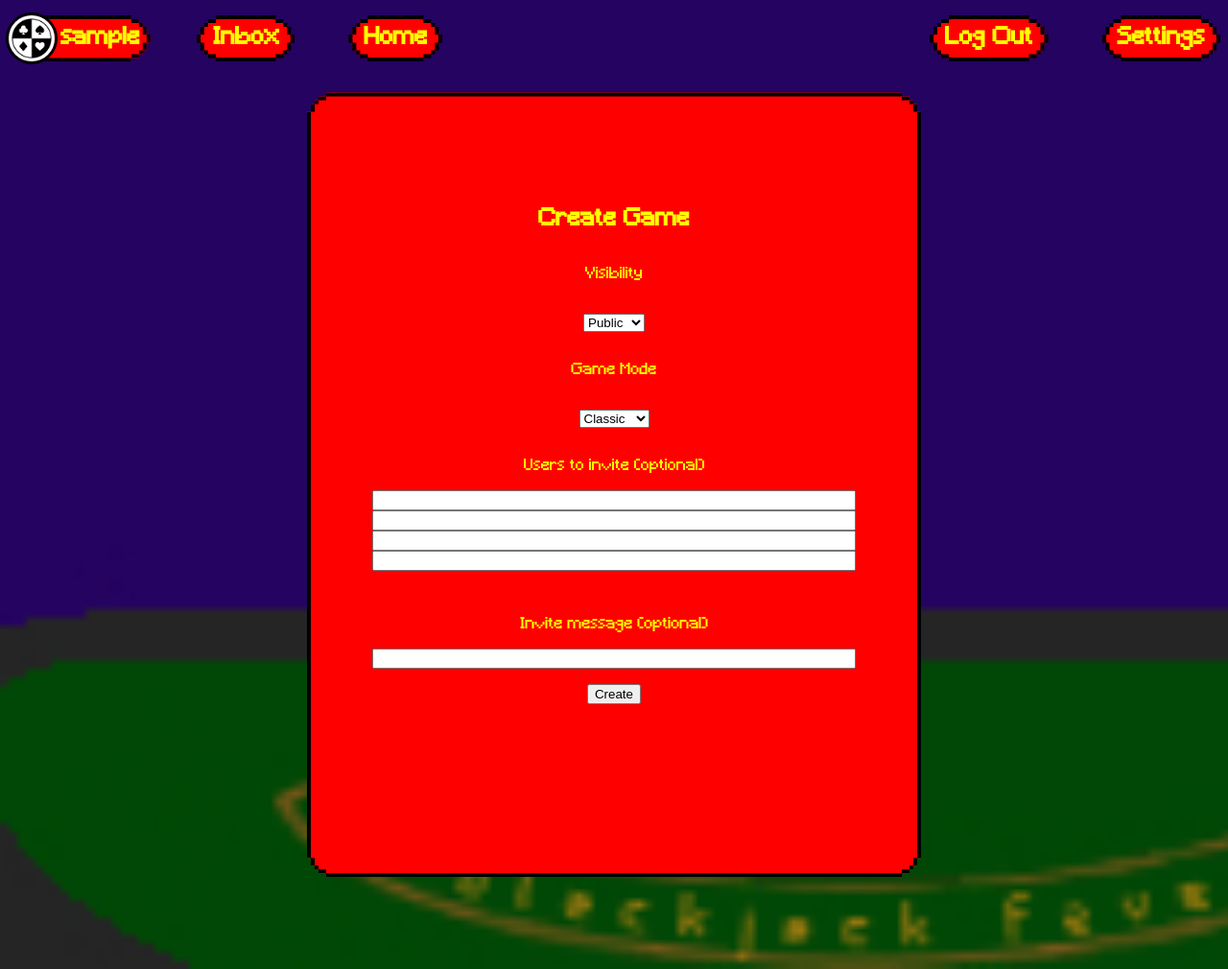
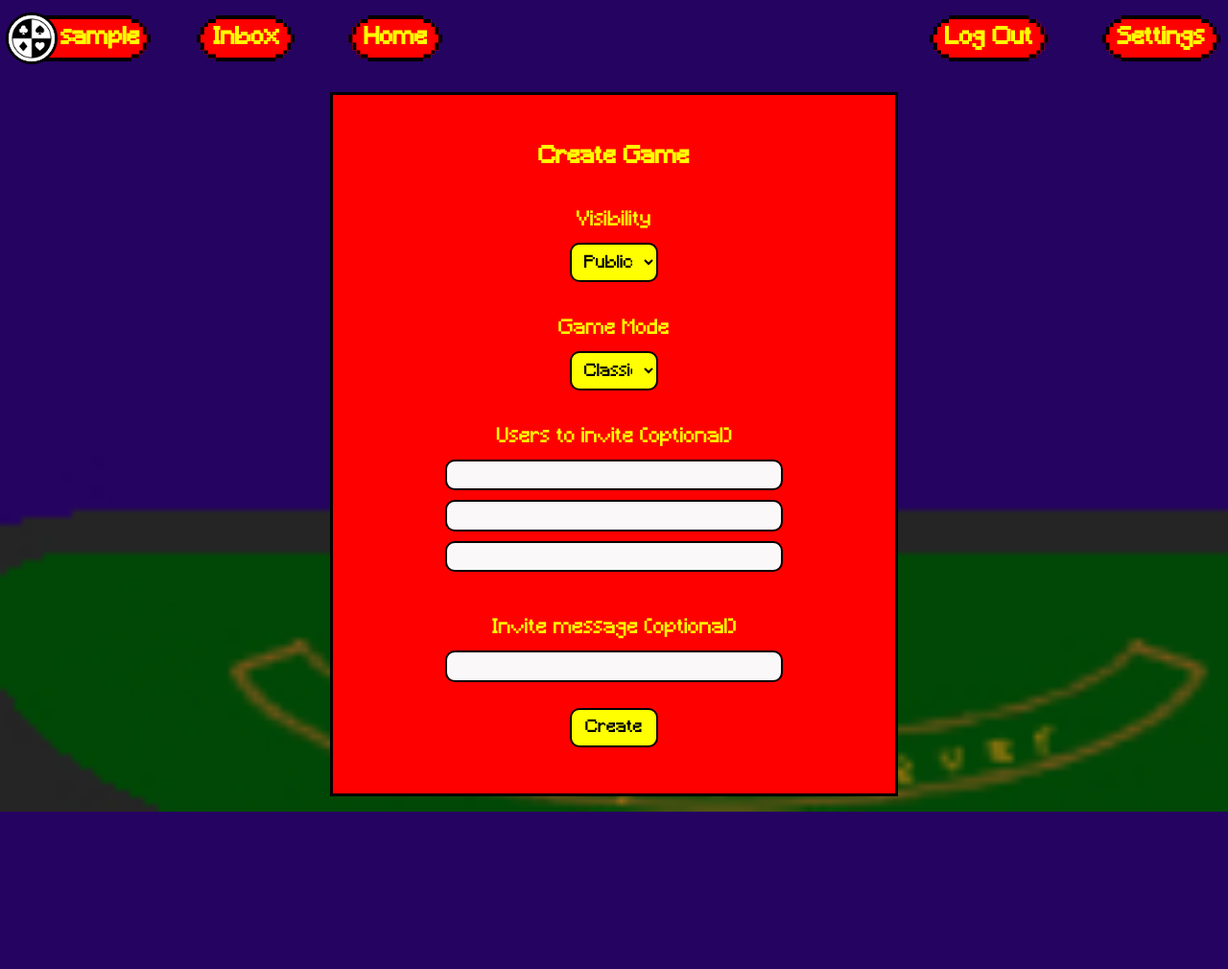
Before and after one commit to JP0-5/software-project-T7, a Flask app: page /create in a window 1280 px wide. Shown: the whole page at 96% size. After the commit the page ends 846 px from the top, so only its background shows below. Run offline with Flask 3, Linux system fonts and the light colour scheme; the visitor is signed in with stand-in values (Sample User, id 1).

Commit message:
redesign webpages and add account settings features

```diff
--- a/src/app.py
+++ b/src/app.py
@@ -6,8 +6,8 @@
 # Required to set up gevent
 from gevent import monkey
 monkey.patch_all()
-
-from flask import Flask, render_template, request, session, g, redirect, url_for
+import os
+from flask import Flask,flash,request, render_template, request, session, g, redirect, url_for
 from flask_socketio import SocketIO, join_room, disconnect
 from flask_session import Session
 from werkzeug.security import generate_password_hash, check_password_hash
@@ -17,8 +17,15 @@ from gevent.lock import BoundedSemaphore
 from random import randint
 from database import *
 from forms import *
+from werkzeug.utils import secure_filename
+
+
+UPLOAD_FOLDER = 'software-project-T7/src/static'
+ALLOWED_EXTENSIONS = {'txt', 'pdf', 'png', 'jpg', 'jpeg', 'gif'}
+
 
 app = Flask(__name__)
+app.config['UPLOAD_FOLDER'] = UPLOAD_FOLDER
 app.config['SECRET_KEY'] = "this-is-my-secret-key"
 app.config["SESSION_TYPE"] = "filesystem"
 app.teardown_appcontext(close_db)
@@ -155,9 +162,10 @@ def sign_up():
             form.passwordRepeat.data = ''
 
         else:
-            db.execute('''INSERT INTO users(user, password) VALUES (?, ?); ''',(user_id, generate_password_hash(password)))
+            db.execute('''INSERT INTO users(user, password, picture) VALUES (?, ?, ?); ''',(user_id, generate_password_hash(password),'logo.jpg'))
             db.commit()
             session.clear()
+            session['profile_picture']='logo.jpg'
             session["username"]=user_id
             next_page=request.args.get('next')
             if not next_page:
@@ -178,7 +186,7 @@ def log_in():
         if user is None:
             form.user_id.errors.append('No such username!')
         elif not check_password_hash(user['password'],password):
-            form.login_password.errors.append('Incorrect password!')
+            form.password.errors.append('Incorrect password!')
         else:
             session.clear()
             session["username"]=user_id
@@ -309,12 +317,54 @@ def play(game_id):
 
     return render_template("play.html", game_id=game_id, messages=messages, title="BlackJack Fever")
 
-@app.route("/account_settings")
+@app.route("/account_settings",methods=['GET','POST'])
 def account_settings():
     form=accountForm()
-    form.user_id.data=session['username']
-    form.password.data="********"
-    return render_template("account_settings.html", title = "My Account",form=form,script=[url_for("static", filename="account_settings.js")])
+    formTwo=pictureForm()
+    formThree=uploadForm()
+    if request.method == 'POST' and formThree.upload.data:
+        if 'file' not in request.files:
+                flash('No file part')
+                return redirect(request.url)
+        file = request.files['file']
+            # If the user does not select a file, the browser submits an
+            # empty file without a filename.
+        if file.filename == '':
+                flash('No selected file')
+                return redirect(request.url)
+        if file and allowed_file(file.filename):
+                filename = secure_filename(file.filename)
+                file.save(os.path.join(app.config['UPLOAD_FOLDER'], filename))
+                session['profile_picture']=filename
+                # return redirect(url_for('download_file', name=filename))
+
+
+
+    if request.method=='GET' or form.cancel.data or formTwo.submitTwo.data or formTwo.cancelTwo.data:
+        form.user_id.data=session['username']
+
+    if form.submit.data and form.validate_on_submit() :
+        db = get_db()
+        user_data = db.execute('''SELECT * FROM users WHERE user = ?;''', (session['username'],)).fetchone()
+        if form.user_id.data != session['username']:
+
+            db.execute('''UPDATE users SET user=? WHERE user = ?;''',(form.user_id.data,session['username']),)
+            db.commit()
+            session['username']=form.user_id.data
+        if form.old_password.data !='' and form.new_password.data !='':
+            if  check_password_hash(user_data["password"],form.old_password.data):
+
+                db.execute('''UPDATE users SET password=? WHERE user = ?;''',(generate_password_hash(form.new_password.data),session['username']),)
+                db.commit()
+                session.clear()
+                return redirect(url_for('main'))
+            else:
+                form.old_password.errors.append('Old password is incorrect!')
+
+
+
+
+    return render_template("account_settings.html", title = "My Account",form=form,formTwo=formTwo,formThree=formThree,script=[url_for("static", filename="account_settings.js")])
 
 # SocketIO event handlers
 @socketio.on("join_request")
@@ -607,6 +657,10 @@ def game_finish():
 
         return winningPlayer        # Having this here for now
 
+def allowed_file(filename):
+    return '.' in filename and \
+           filename.rsplit('.', 1)[1].lower() in ALLOWED_EXTENSIONS
+
 # Run the server locally
 if __name__ == "__main__":
     # On a restart of the development server, mark all players as disconnected
--- a/src/forms.py
+++ b/src/forms.py
@@ -1,6 +1,6 @@
 from flask_wtf import FlaskForm
 from wtforms import SelectField,StringField,PasswordField,IntegerField,SubmitField,DecimalField,TextAreaField,validators,BooleanField,RadioField,FieldList
-from wtforms.validators import InputRequired, EqualTo, NumberRange,optional,DataRequired
+from wtforms.validators import Optional,InputRequired, EqualTo, NumberRange,optional,DataRequired
 
 class RegistrationForm(FlaskForm):
     user_id = StringField('Username: ', validators=
@@ -17,11 +17,10 @@ class LoginForm(FlaskForm):
     password = PasswordField('Type in a password: ', validators =
     [InputRequired(),validators.Length(min=5,max=25)])
     submit = SubmitField('Log In')
-
 class CreateGameForm(FlaskForm):
     visibility = SelectField("Visibility", choices=[(1, "Public"), (0, "Private")])
     game_mode = SelectField("Game Mode", choices=[(0, "Classic"), (1, "Modified")])
-    invites = FieldList(StringField(), "Users to invite (optional)", min_entries=4)
+    invites = FieldList(StringField(), "Users to invite (optional)", min_entries=3)
     invite_message = StringField("Invite message (optional)")
     submit = SubmitField("Create")
 
@@ -30,7 +29,18 @@ class EnterCodeForm(FlaskForm):
     submit = SubmitField("Join")
 
 class accountForm(FlaskForm):
-    user_id = StringField('Your Name: ', [InputRequired(),validators.Length(max=15)])
-    password = StringField('Your Password', validators = [InputRequired(),validators.Length(min=5,max=25)])
+    user_id = StringField('Change Name: ', [InputRequired(),validators.Length(min=5,max=15)])
+    old_password=PasswordField('Old Password: ', validators =
+    [Optional(),validators.Length(min=5,max=25)])
+    new_password=PasswordField('New Password: ', validators =
+    [Optional(),validators.Length(min=5,max=25)])
     submit = SubmitField('Save')
-    cancel=SubmitField('Cancel')
+    cancel = SubmitField('Cancel')
+
+
+class pictureForm(FlaskForm):
+    submitTwo = SubmitField('Save')
+    cancelTwo = SubmitField('Cancel')
+
+class uploadForm(FlaskForm):
+    upload=SubmitField('Upload')
--- a/src/schema.sql
+++ b/src/schema.sql
@@ -9,7 +9,8 @@ DROP TABLE IF EXISTS invites;
 
 CREATE TABLE users (
     user TEXT PRIMARY KEY NOT NULL,
-    password TEXT NOT NULL
+    password TEXT NOT NULL,
+    picture TEXT NOT NULL
 );
 
 -- Game state
--- a/src/static/account_settings.js
+++ b/src/static/account_settings.js
@@ -1,10 +1,12 @@
 function openEdit(){
+    popup=true;
     document.getElementById("change_picture_box").style.display = "flex"
     document.getElementById("change_picture_box").style.display = parseInt(    document.getElementById("change_picture_box").style.zIndex)+1
     document.getElementById("edit_picture").onclick=closeSettings
     }
 
 function closeEdit(){
+    popup=false;
     document.getElementById("change_picture_box").style.display = "none"
     document.getElementById("edit_picture").onclick=openSettings
     }
--- a/src/static/settings.js
+++ b/src/static/settings.js
@@ -1,9 +1,23 @@
+let popup = false;
+
 function openSettings(){
+     if (popup == false){
     document.getElementById("settings_box").style.display = "flex"
     document.getElementById("settings").onclick=closeSettings
-    }
+    }}
 
 function closeSettings(){
     document.getElementById("settings_box").style.display = "none"
     document.getElementById("settings").onclick=openSettings
     }
+
+document.addEventListener('keydown',keyPress)
+function keyPress(event){
+    if (event.key=='Escape' && popup==false){
+        document.getElementById("settings").click()
+    }
+    else{    popup=false;
+    document.getElementById("change_picture_box").style.display = "none"
+    document.getElementById("edit_picture").onclick=openEdit}
+
+}
--- a/src/static/styles.css
+++ b/src/static/styles.css
@@ -16,7 +16,7 @@ body{
     background-image: url('bjf bg.jpg');
     background-size: cover;
 }
-
+header{position: sticky;}
 header .reg_nav{
     background: red;
     color:yellow;
@@ -28,8 +28,6 @@ header .reg_nav{
 
     border-style: solid;
     border-color:black;
-    border-radius:2em;
-
 
     font-weight: bold;
     font-size: 1.5rem;
@@ -67,10 +65,10 @@ header .reg_nav{
     font-family: pixelated,Arial, Helvetica, sans-serif;
 }
 
-#registration,#game_creation {
+#registration,#game_creation,#enter_code {
     text-align: center;
-    width:40em;
-    padding-bottom: 10em;
+    width:37em;
+    padding-bottom: 6em;
     padding-top:6em;
     padding-left:4em;
     padding-right: 4em;
@@ -81,13 +79,16 @@ header .reg_nav{
     display: flex;
     flex-direction: column;
 
-    border-width: 2px;
-    border-radius: 10px;
+
+
     border-color: black;
     border-style: solid;
-    background-color: white;
+    color: yellow;
+    background-color: red;
     font-family: pixelated,Arial, Helvetica, sans-serif;
 }
+
+#registration p{font-size: 1.3em;}
 
 
 
@@ -155,8 +158,7 @@ color: black;}
 
 
     border-style: solid;
-    border-radius:2em;
-    border-width:0.15em;
+
     border-color:black;
 
     margin: 0 0 auto 0.7rem;
@@ -172,6 +174,7 @@ color: black;}
     left:6px;
     z-index: 2;
     border-style:solid;
+    background-color: white;
 }
 
 #account_button {
@@ -294,12 +301,13 @@ color:yellow}
     color:black;
 }
 
-#profile_img{
+.profile_img{
     height:100px;
     width:100px;
 
-    border-radius:50%
 }
+
+#profile_picture
 
 #account_settings h2{
     font-size: 1.3em;
@@ -374,16 +385,91 @@ color:yellow}
 
 
 
+#game_creation{
+    color:yellow;
+    background-color: red;
+    margin:1em auto;
+    padding-top:2em;
+    padding-bottom:2em;
+    margin-top:2em;
+    }
 
 
-#game_creation,
-#game_creation--wrapper ,
-#profile_settings,.reg_nav,
-.reg_nav--wrapper,
-#profile_settings--wrapper,#settings_content,#settings_content p,#settings_content p--wrapper,#change_picture,#change_picture--wrapper,
-#settings_content--wrapper,#account_name,
-#account_name--wrapper  {
-  z-index:1;
+#game_creation input,#enter_code input, #registration input, #profile_settings input{
+    margin:0 4em;
+    margin-bottom:10px;
+    border-radius: 10px;
+    padding:0.5em;
+    border-color:black;
+    border-style: solid;
+    border-width:2px;
+    background-color: rgb(250, 248, 248);
+}
+
+#game_creation #label,#registration #label,#profile_settings #label{margin:1em auto 0.8em;font-size: 1.3em; margin-bottom: 0.6em;}
+#game_creation #submit,#game_creation select, #enter_code #submit, #registration #submit,#profile_settings #submit,#profile_settings #cancel,
+#change_picture #submitTwo,#change_picture #cancelTwo{
+    margin:0 auto;
+    background-color: yellow;
+    font-size:1.1em;
+    width: 20%;
+    font-family: pixelated;
+    padding:0.5em;
+    border-color:black;
+    border-style: solid;
+    border-width:2px;
+    border-radius: 10px;
+
+
+}
+
+#profile_settings #submit,#profile_settings #cancel{font-size: 1.1rem;}
+#game_creation #submit, #registration #submit, #enter_code #submit {margin-top:1em;}
+
+
+#game_creation p{
+
+    margin-top:0;
+}
+
+
+#game_headers{display: flex;
+font-family: pixelated;text-align: center;
+justify-content: center;position: sticky; font-size: 1.3em; font-weight: bold;margin-top:0}
+#game_headers>p,.game_entry a,.game_entry p{width:20%}
+#game_headers>p{margin-top:0}
+
+
+
+
+#enter_code{
+    color:yellow;background-color: red;margin-top:4em;text-align: center;
+}
+
+#enter_code #submit {
+    display: inline-block;
+    margin:auto;
+    width:20%
+
+}
+
+
+
+
+
+
+#profile_settings section{width: 100%;}
+
+
+
+
+
+
+
+
+
+.pixel_border,
+.pixel_border--wrapper {
   clip-path: polygon(0px calc(100% - 20px),
     4px calc(100% - 20px),
     4px calc(100% - 12px),
@@ -422,14 +508,14 @@ color:yellow}
     0px 20px);
   position: relative;
 }
-#game_creation ,.reg_nav ,#profile_settings,#settings_content,#settings_content p,#change_picture,#account_name{
+.pixel_border {
   border: 4px solid transparent;
 }
-#game_creation--wrapper ,.reg_nav--wrapper,#profile_settings--wrapper ,#settings_content--wrapper,#settings_content p--wrapper,#change_picture--wrapper,#account_name--wrapper {
+.pixel_border--wrapper {
   width: fit-content;
   height: fit-content;
 }
-#game_creation--wrapper #game_creation ,.reg_nav--wrapper .reg_nav ,#profile_settings--wrapper #profile_settings,#account_name--wrapper #account_name ,#settings_content--wrapper #settings_content,#settings_content p--wrapper #settings_content p, #change_picture--wrapper #change_picture {
+.pixel_border--wrapper .pixel_border {
   display: block;
   clip-path: polygon(4px 20px,
     8px 20px,
@@ -460,14 +546,8 @@ color:yellow}
     8px calc(100% - 20px),
     4px calc(100% - 20px));
 }
-#game_creation::after,
-#game_creation--wrapper::after,
-.reg_nav::after,
-.reg_nav--wrapper::after,
-#account_name::after,#profile_settings::after,
-#profile_settings--wrapper::after,
-#account_name--wrapper::after ,#settings_content::after,#settings_content p::after,#settings_content p--wrapper::after,
-#settings_content--wrapper::after, #change_picture::after,#change_picture--wrapper::after {
+.pixel_border::after,
+.pixel_border--wrapper::after {
   content: "";
   position: absolute;
   clip-path: polygon(0px calc(100% - 20px),
@@ -546,8 +626,33 @@ color:yellow}
   display: block;
   pointer-events: none;
 }
-#game_creation::after,.reg_nav::after,#profile_settings::after,#account_name::after,#settings_content::after,#settings_content p::after ,#change_picture::after{
+.pixel_border::after {
   margin: -4px;
 }
 
-#game_creation{color:yellow;background-color: red;}
+
+#selected_picture{
+    margin-top: 4em;
+    width: 50%;
+
+}
+
+
+#profile_settings #password{
+    background-color:#f0f0f0;
+    color:#555454;
+    pointer-events: none;
+}
+
+.passwords{
+    display: flex;
+    text-align: center;
+    justify-content: center;
+    gap:1em;
+}
+.passwords *{width:30%; margin:0;}
+.passwords label{margin-top: 0.3em;}
+.passwords #old_password,.passwords #new_password{
+    margin:0;
+
+}
--- a/src/templates/base.html
+++ b/src/templates/base.html
@@ -17,10 +17,12 @@
 
         <main class = "base_content">
             <section id = "settings_box">
-                <section id = "settings_content">
+                <section class = "pixel_border" id = "settings_content">
                     <h2>Settings</h2>
-                    <p>Music</p>
-                    <p>Sound</p>
+                    <p class="pixel_border">Music</p>
+                    <p class="pixel_border">Sound</p>
+                    <a class="pixel_border" href="/" class="settings_button">Account</a>
+                    <a class="pixel_border" href="/" class="settings_button">Tutorial</a>
 
                 </section>
             </section>
--- a/src/templates/enter_code.html
+++ b/src/templates/enter_code.html
@@ -4,16 +4,16 @@
 
 <section>
 
-    <form action="" id="registration" method="post" novalidate>
+    <form class = "pixel_border" action="" id="registration" method="post" novalidate>
         <h1> Enter Game Code </h1>
 
         {{ form.hidden_tag() }}
 
-        <p id="label">{{ form.code.label }}</p>
+
 
         <p>
             {{ form.code() }}
-
+            <br>
             {% for error in form.code.errors %}
             {{ error }}
             {% endfor %}
--- a/src/templates/game_entry.html
+++ b/src/templates/game_entry.html
@@ -1,4 +1,4 @@
-<section class="game_entry" id="game_{{ game['game_id'] }}">
+<section class="pixel_border game_entry" id="game_{{ game['game_id'] }}">
 
 <p>{{game["game_id"]}}</p>
 <p>{{game["host"][1:]}}</p>
--- a/src/templates/inbox.html
+++ b/src/templates/inbox.html
@@ -1,7 +1,7 @@
 {% extends 'base.html' %}
 {% block main_content %}
 
-<h1 id="game_title">Inbox</h1>
+<h1 id="game_title" class="pixel_border">Inbox</h1>
 
 <section id = "games_box">
 
--- a/src/templates/log_in.html
+++ b/src/templates/log_in.html
@@ -5,7 +5,7 @@
 <section id = "login">
 
 
-<form action ="" id ="registration" method ="post" novalidate>
+<form class="pixel_border" action ="" id ="registration" method ="post" novalidate>
 
         {{ form.hidden_tag() }}
         <h1>Log In To Your BlackJack Account</h1>
--- a/src/templates/nav_bar.html
+++ b/src/templates/nav_bar.html
@@ -2,22 +2,22 @@
     <nav class="nav_bar">
         {% if g.user == None %}
 
-        <a class="reg_nav" id="home_button" href="{{ url_for('main')}}">Home</a>
+     <a class="pixel_border reg_nav" id="home_button" href="{{ url_for('main')}}">Home</a>
 
-        <a class="reg_nav" href="{{ url_for('log_in') }}">Log In</a>
-        <a class="reg_nav" href="{{ url_for('sign_up') }}">Sign Up</a>
+        <a class="pixel_border reg_nav" href="{{ url_for('log_in') }}">Log In</a>
+        <a class="pixel_border reg_nav" href="{{ url_for('sign_up') }}">Sign Up</a>
         {% else %}
         <a id="account_button" href="{{ url_for('account_settings')}}">
-            <img id="account_img" src="{{ url_for('static',filename='logo.jpg')}}"></img>
-            <p id="account_name"> {{ session["username"] }}</p>
+            <img id="account_img" src="{{ url_for('static',filename= session['profile_picture']) }}"></img>
+            <p class="pixel_border" id="account_name"> {{ session["username"] }}</p>
         </a>
 
-        <a class="reg_nav" id="inbox_button" href="{{ url_for('inbox')}}">Inbox</a>
+        <a class="pixel_border reg_nav"  id="inbox_button" href="{{ url_for('inbox')}}">Inbox</a>
 
-        <a class="reg_nav" id="home_button" href="{{ url_for('main')}}">Home</a>
+        <a class="pixel_border reg_nav"  id="home_button" href="{{ url_for('main')}}">Home</a>
 
-        <a class="reg_nav" href="{{ url_for('logout') }}">Log Out</a>
+        <a class="pixel_border reg_nav" href="{{ url_for('logout') }}">Log Out</a>
         {% endif %}
-        <a class="reg_nav" id="settings" onclick="openSettings()" href="#">Settings</a>
+        <a class="pixel_border reg_nav" id="settings" onclick="openSettings()" href="#">Settings</a>
     </nav>
 </header>
--- a/src/templates/sign_up.html
+++ b/src/templates/sign_up.html
@@ -5,7 +5,7 @@
 <section id = "signup">
 
 
-<form action ="" id ="registration" method ="post" novalidate>
+<form class="pixel_border" action ="" id ="registration" method ="post" novalidate>
 
         {{ form.hidden_tag() }}
         <h1>Create your BlackJack Account</h1>
```
Also changed, not shown: other parts of src/static/styles.css (+31 -22 lines), src/static/title_screen.css (+20 -25 lines), src/templates/game_list.html (+8 -0 lines), src/templates/main.html (+9 -9 lines), src/static/image_icon.png (added).
